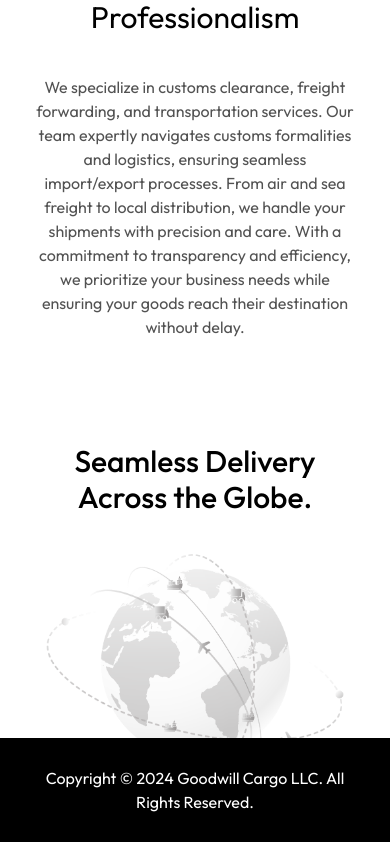
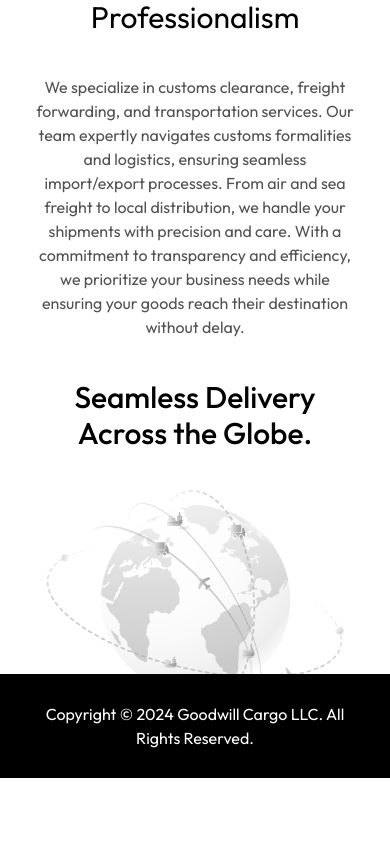
Before and after one commit to Sohaib-Ahmed869/GoodwillCargo, a React (Vite) app: page / in a window 390 px wide. Shown: the part 3248-4090 px from the top of the page. After the commit the page ends 4026 px from the top, so only its background shows below. Built offline with nearby package versions, Linux system fonts and the light colour scheme.

Commit message:
adding padding bottom in global delivery page

```diff
--- a/src/component/common/GlobeDelivery.jsx
+++ b/src/component/common/GlobeDelivery.jsx
@@ -3,7 +3,7 @@ import InsiteImage from "../../assets/home/insites-img.png";
 
 const GlobeDelivery = () => {
   return (
-    <div className="flex flex-col gap-5 h-full w-full  sm:gap-10 sm:px-9 my-16 items-center justify-center">
+    <div className="flex flex-col gap-5 h-full w-full  sm:gap-10 sm:px-9 mb-16 lg:mb-0 lg:mt-16 items-center justify-center">
       <h1 className="text-3xl sm:text-4xl xl:text-6xl 2xl:text-6xl font-medium text-center">
         Seamless Delivery Across the Globe.
       </h1>
```
